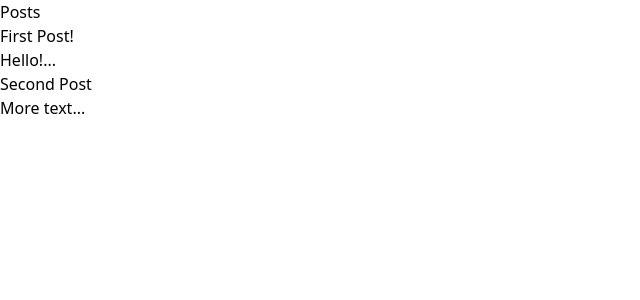
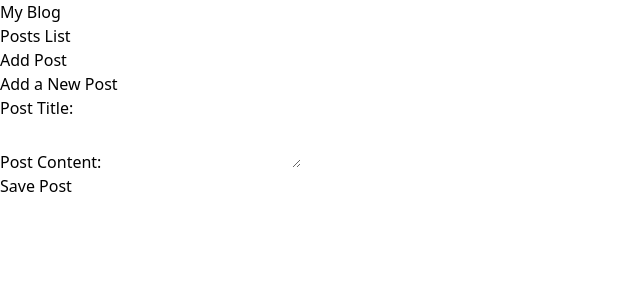
Before and after one commit to Ranahansa/react-rtk_quotes-web-application, a React (Vite) app: page /add in a window 1280 px wide. Shown: the top 300 px of the page, without its empty margins (0-640 px from the left). Built offline with nearby package versions, Linux system fonts and the light colour scheme.

Commit message:
Add react-router-dom package and update App.jsx and package.json

```diff
--- a/package.json
+++ b/package.json
@@ -13,7 +13,8 @@
     "@reduxjs/toolkit": "^2.2.3",
     "react": "^18.2.0",
     "react-dom": "^18.2.0",
-    "react-redux": "^9.1.1"
+    "react-redux": "^9.1.1",
+    "react-router-dom": "^6.22.3"
   },
   "devDependencies": {
     "@types/react": "^18.2.66",
--- a/src/App.jsx
+++ b/src/App.jsx
@@ -1,12 +1,22 @@
-import React from 'react'
-import PostsList from './features/posts/PostsList'
+import React from 'react';
+import PostsList from './features/posts/PostsList';
+import AddPostForm from './features/posts/AddPostForm';
+import { BrowserRouter as Router, Route, Routes } from 'react-router-dom';
+import Navigation from './components/Navigation';
+
 
 const App = () => {
   return (
-    <div>
-      <PostsList />
-    </div>
-  )
-}
+    <Router>
+      <div className="container mx-auto px-4 py-8">
+        <Navigation />
+        <Routes>
+          <Route path="/add" element={<AddPostForm />} />
+          <Route path="/" element={<PostsList />} />
+        </Routes>
+      </div>
+    </Router>
+  );
+};
 
-export default App
+export default App;
--- /dev/null
+++ b/src/components/Navigation.jsx
@@ -0,0 +1,26 @@
+import React from 'react';
+import { Link } from 'react-router-dom';
+
+const Navigation = () => {
+    return (
+        <nav className="bg-gray-800 py-4 rounded-md">
+            <div className="container mx-auto px-4 flex justify-between">
+                <div className="text-white font-bold">My Blog</div>
+                <ul className="flex space-x-4">
+                    <li>
+                        <Link to="/" className="text-white hover:text-gray-300">
+                            Posts List
+                        </Link>
+                    </li>
+                    <li>
+                        <Link to="/add" className="text-white hover:text-gray-300">
+                            Add Post
+                        </Link>
+                    </li>
+                </ul>
+            </div>
+        </nav>
+    );
+};
+
+export default Navigation;
--- /dev/null
+++ b/src/features/posts/AddPostForm.jsx
@@ -0,0 +1,66 @@
+import React, { useState } from 'react'
+import { useDispatch } from 'react-redux'
+import { nanoid } from '@reduxjs/toolkit'
+import { postAdded } from './postsSlice'
+import { useNavigate } from 'react-router-dom'
+
+const AddPostForm = () => {
+    const dispatch = useDispatch()
+    const navigate = useNavigate()
+    const [title, setTitle] = useState('')
+    const [content, setContent] = useState('')
+
+    const onTitleChanged = e => setTitle(e.target.value)
+    const onContentChanged = e => setContent(e.target.value)
+
+    const onSavePostClicked = () => {
+        if (title && content) {
+            dispatch(postAdded({ id: nanoid(), title, content }))
+            setTitle('')
+            setContent('')
+            navigate('/')
+        }
+    }
+
+    return (
+        <div className="bg-white rounded-lg shadow-md p-6">
+            <h2 className="text-2xl font-bold mb-4">Add a New Post</h2>
+            <form>
+                <div className="mb-4">
+                    <label htmlFor="postTitle" className="block text-gray-700 font-bold mb-2">
+                        Post Title:
+                    </label>
+                    <input
+                        type="text"
+                        id="postTitle"
+                        name="postTitle"
+                        value={title}
+                        onChange={onTitleChanged}
+                        className="shadow appearance-none border rounded w-full py-2 px-3 text-gray-700 leading-tight focus:outline-none focus:shadow-outline"
+                    />
+                </div>
+                <div className="mb-4">
+                    <label htmlFor="postContent" className="block text-gray-700 font-bold mb-2">
+                        Post Content:
+                    </label>
+                    <textarea
+                        id="postContent"
+                        name="postContent"
+                        value={content}
+                        onChange={onContentChanged}
+                        className="shadow appearance-none border rounded w-full py-2 px-3 text-gray-700 leading-tight focus:outline-none focus:shadow-outline"
+                    />
+                </div>
+                <button
+                    onClick={onSavePostClicked}
+                    type="button"
+                    className="bg-blue-500 hover:bg-blue-700 text-white font-bold py-2 px-4 rounded focus:outline-none focus:shadow-outline"
+                >
+                    Save Post
+                </button>
+            </form>
+        </div>
+    )
+}
+
+export default AddPostForm
--- a/src/features/posts/postsSlice.js
+++ b/src/features/posts/postsSlice.js
@@ -11,10 +11,14 @@ const postsSlice = createSlice({
     name: "posts",
     initialState,
     reducers: {
-
+        postAdded(state, action){
+            state.push(action.payload)
+        }
     }
 })
 
 export const selectAllPosts = (state) => state.posts;
 
+export const {postAdded} = postsSlice.actions;
+
 export default postsSlice.reducer;
```
Also changed, not shown: 1 other file (tests, documents, lock files or other folders).
